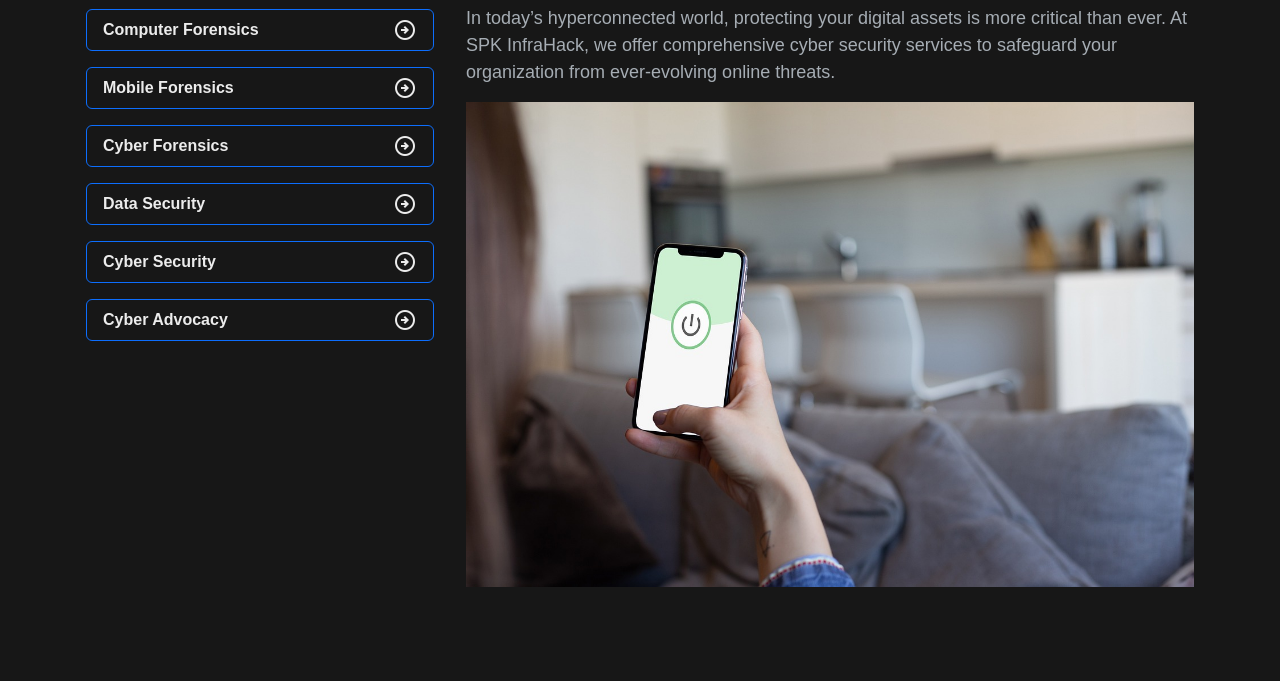
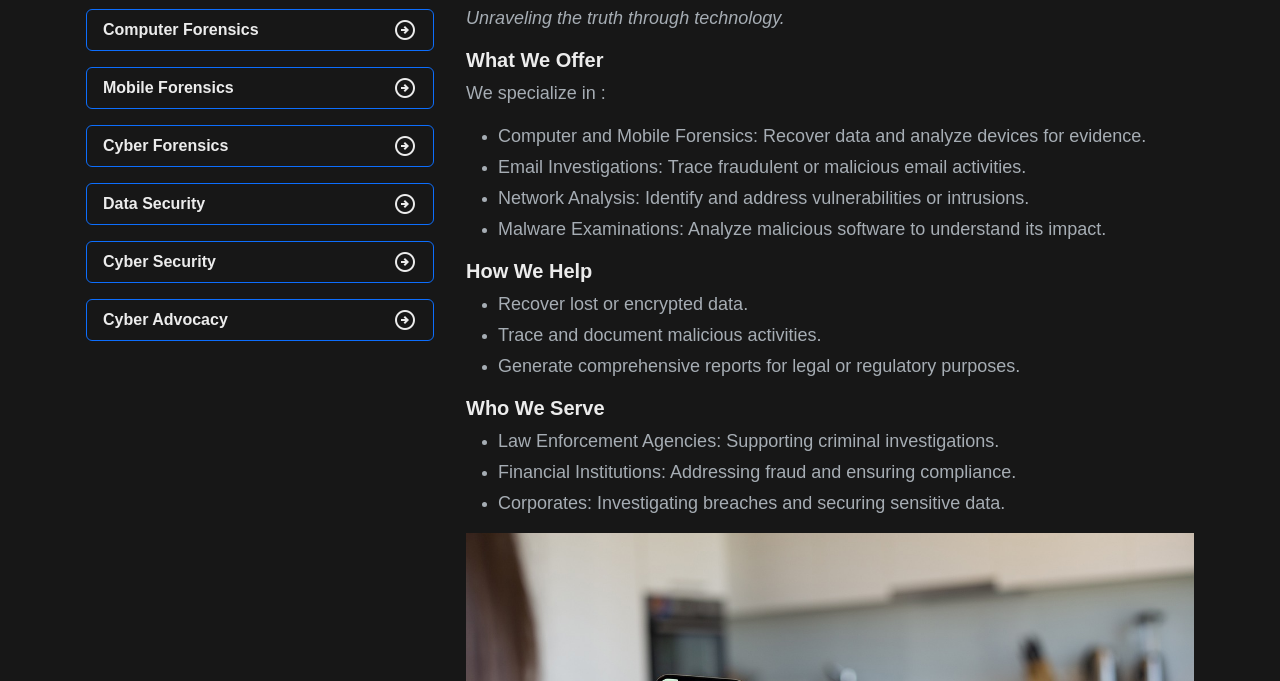
Before and after one commit to thesushantgunjal/spk-infrahack, a plain HTML site: page services.html in a window 1280 px wide. Shown: the part 519-1200 px from the top of the page. Drawn offline with nearby package versions, Linux system fonts and the light colour scheme; a web font is replaced by a local one.

Commit message:
update services

```diff
--- a/services.html
+++ b/services.html
@@ -154,9 +154,27 @@
                                 aria-labelledby="service5-tab" tabindex="0">
                                 <div>
                                     <h2 class="txt-white txt-sub-title mb-2">Digital Forensics</h2>
-                                    <p>In today’s hyperconnected world, protecting your digital assets is more critical
-                                        than ever. At SPK InfraHack, we offer comprehensive cyber security services to
-                                        safeguard your organization from ever-evolving online threats.</p>
+                                    <p class="fst-italic">Unraveling the truth through technology.</p>
+                                    <h5 class="fw-semibold txt-white">What We Offer</h5>
+                                    <p>We specialize in :</p>
+                                    <ul>
+                                        <li><p class="my-1">Computer and Mobile Forensics: Recover data and analyze devices for evidence.</p></li>
+                                        <li><p class="my-1">Email Investigations: Trace fraudulent or malicious email activities.</p></li>
+                                        <li><p class="my-1">Network Analysis: Identify and address vulnerabilities or intrusions.</p></li>
+                                        <li><p class="my-1">Malware Examinations: Analyze malicious software to understand its impact.</p></li>
+                                    </ul>
+                                    <h5 class="fw-semibold txt-white">How We Help</h5>
+                                    <ul>
+                                        <li><p class="my-1">Recover lost or encrypted data.</p></li>
+                                        <li><p class="my-1">Trace and document malicious activities.</p></li>
+                                        <li><p class="my-1">Generate comprehensive reports for legal or regulatory purposes.</p></li>
+                                    </ul>
+                                    <h5 class="fw-semibold txt-white">Who We Serve</h5>
+                                    <ul>
+                                        <li><p class="my-1">Law Enforcement Agencies: Supporting criminal investigations.</p></li>
+                                        <li><p class="my-1">Financial Institutions: Addressing fraud and ensuring compliance.</p></li>
+                                        <li><p class="my-1">Corporates: Investigating breaches and securing sensitive data.</p></li>
+                                    </ul>
                                     <img src="assets/images/service-img.jpg" class="img-fluid mb-3"
                                         alt="cyber forensics image, cyber forensics service at spk infrahack">
                                 </div>
```
